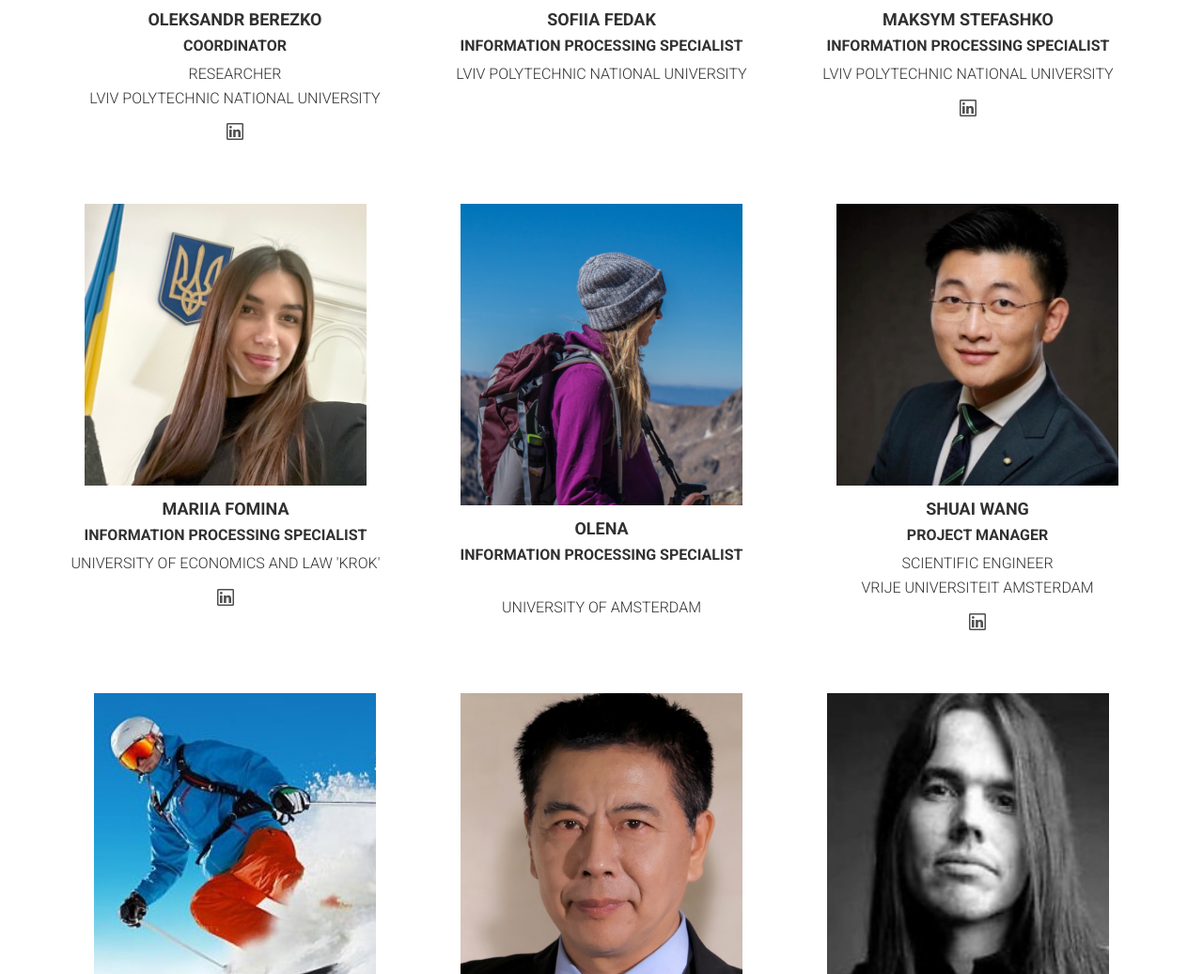
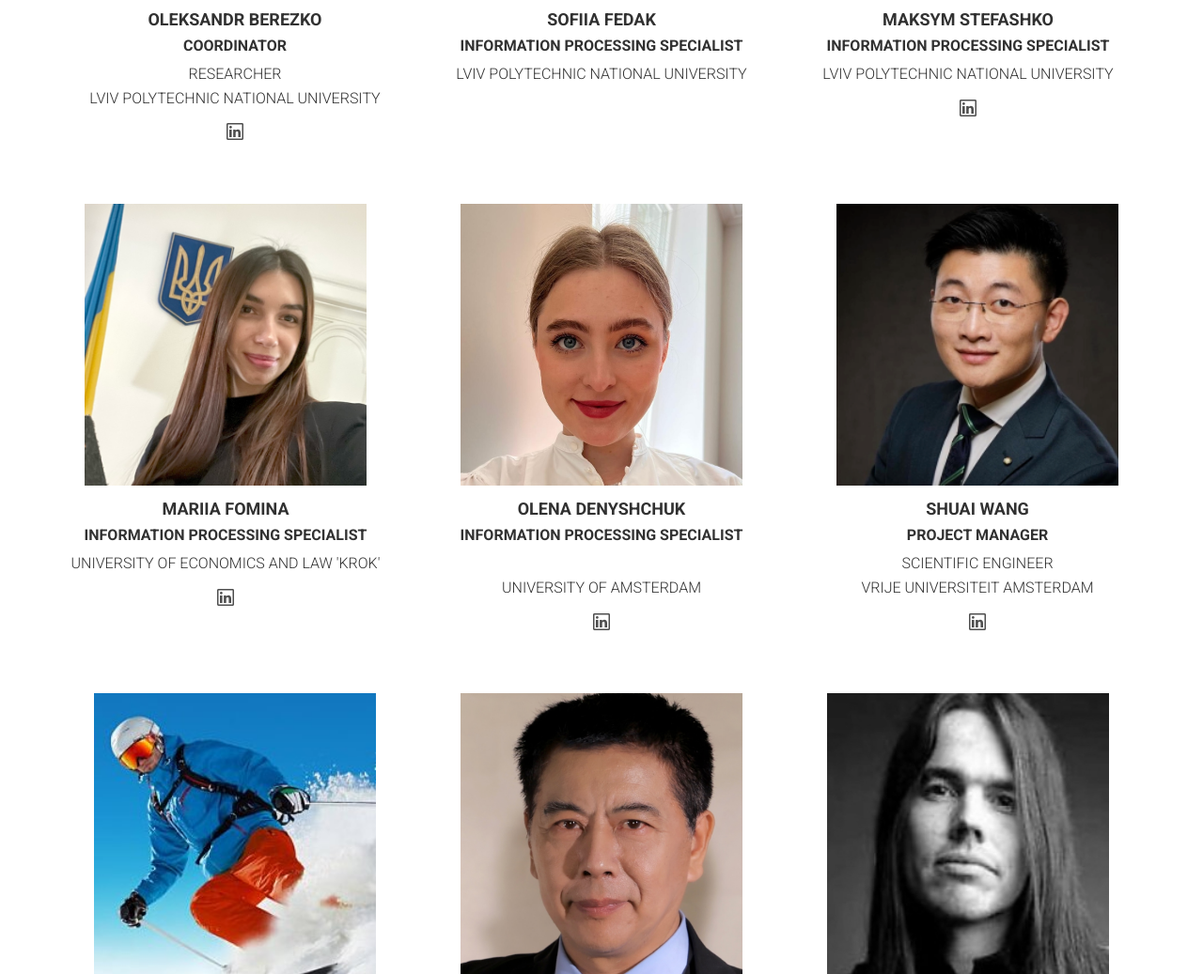
Before and after one commit to LinkedData4Resilience/website, a Django app: page / in a window 1280 px wide. Shown: the part 2962-3999 px from the top of the page at 94% size. Run offline with Django 4.2, Linux system fonts and the light colour scheme; some libraries are stand-ins or nearby versions; some web fonts are replaced.

Commit message:
update Olena

```diff
--- a/hello/templates/index.html
+++ b/hello/templates/index.html
@@ -205,18 +205,18 @@
                     <div class="speaker">
 
                         <figure>
-                            <img alt="" class="img-responsive center-block" width="300" src="{% static 'assets/images/speakers/speaker-24.png' %}">
+                            <img alt="" class="img-responsive center-block" width="300" src="{% static 'assets/images/speakers/speaker-24.jpeg' %}">
                              <!-- https://pxhere.com/en/photo/93681 -->
                         </figure>
 
-                        <h4>Olena</h4>
+                        <h4>Olena Denyshchuk</h4>
                 <p><b>Information Processing Specialist</b></p>
                         <p><br> University of Amsterdam</p>
 
                         <ul class="social-block">
                             <!-- <li><a href=""><i class="ion-social-twitter"></i></a></li> -->
                             <!-- <li><a href=""><i class="ion-social-facebook"></i></a></li> -->
-                            <!-- <li><a href="https://www.linkedin.com/in/ronald-siebes-5215563/"><i class="ion-social-linkedin-outline"></i></a></li> -->
+                            <li><a href="https://www.linkedin.com/in/olena-denyshchuk-4a18a32a4/"><i class="ion-social-linkedin-outline"></i></a></li>
                             <!-- <li><a href=""><i class="ion-social-googleplus"></i></a></li> -->
                         </ul>
 
```
Also changed, not shown: hello/static/assets/images/speakers/speaker-24.jpeg (added), hello/static/assets/images/speakers/speaker-24.png (deleted).
